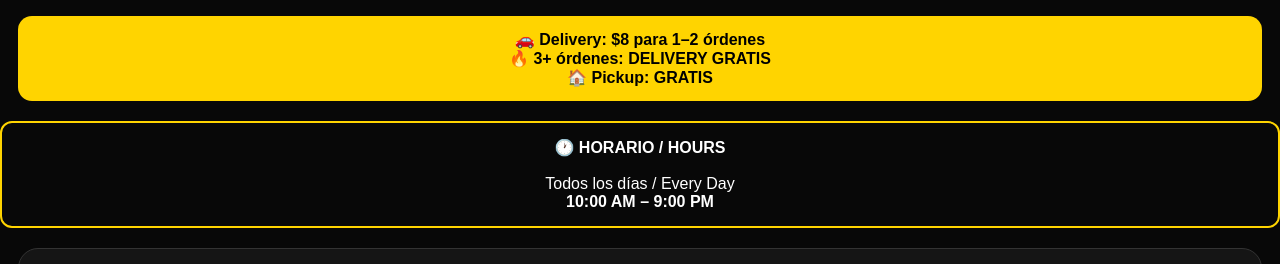
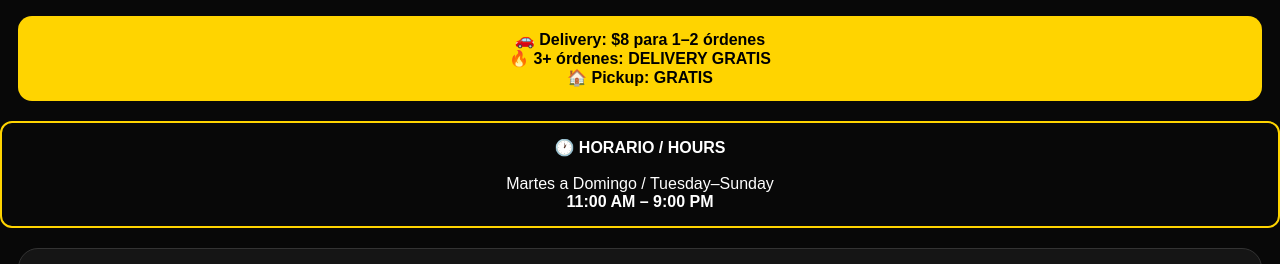
Before and after one commit to gkwings805/-gk-wings-web, a plain HTML site: page index.html in a window 1280 px wide. Shown: the part 2648-2912 px from the top of the page. Drawn offline with Linux system fonts and the light colour scheme.

Commit message:
Update index.html

```diff
--- a/index.html
+++ b/index.html
@@ -172,9 +172,9 @@ style="width:100%;border-radius:16px;margin:15px 0 18px">
 
   <strong>🕐 HORARIO / HOURS</strong><br><br>
 
-  Todos los días / Every Day<br>
+  Martes a Domingo / Tuesday–Sunday<br>
 
-  <strong>10:00 AM – 9:00 PM</strong>
+  <strong>11:00 AM – 9:00 PM</strong>
 
 </div>
 
```
